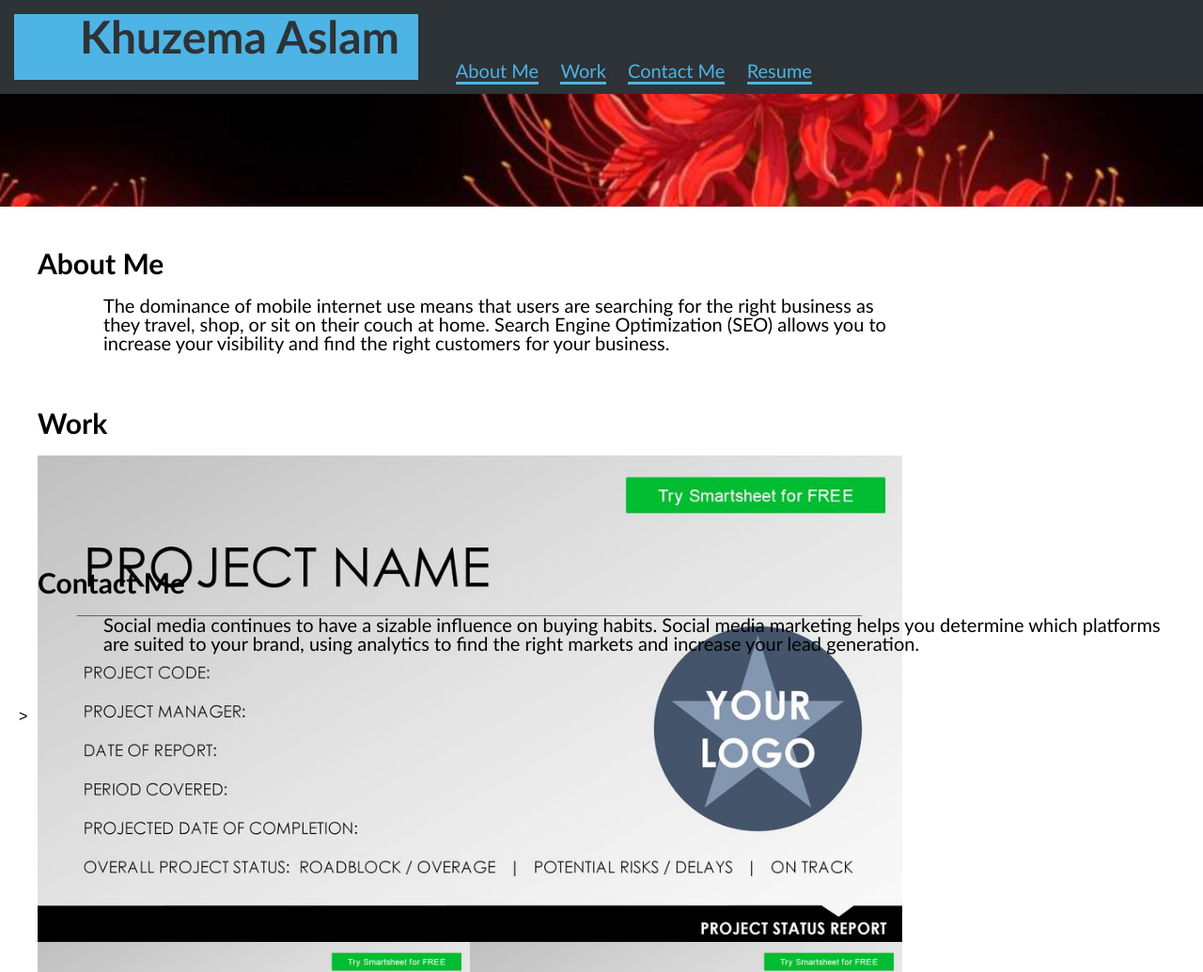
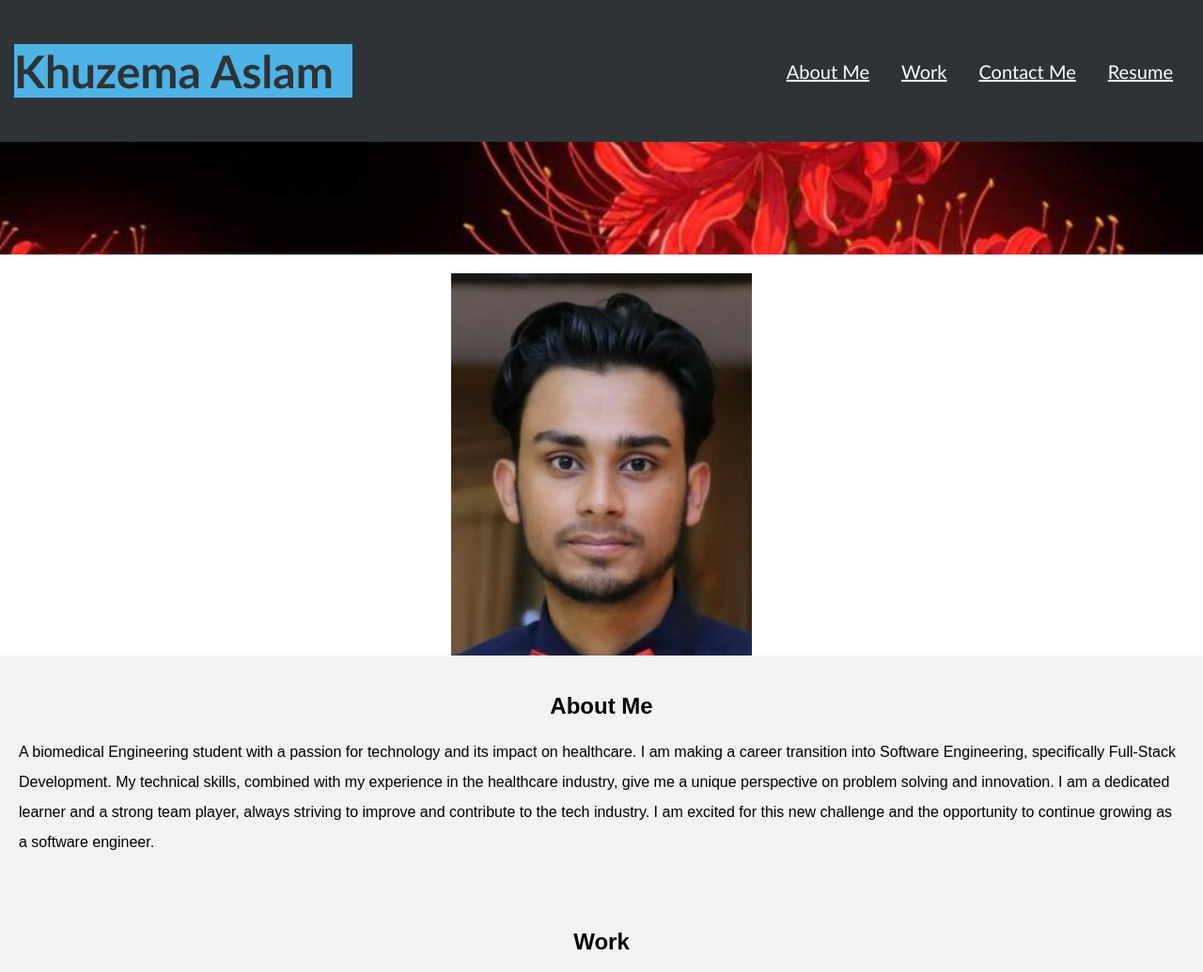
Before and after one commit to nuggetBiscuit/module-2-challenge, a plain HTML site: page index.html in a window 1280 px wide. Shown: the top 1035 px of the page at 94% size. Drawn offline with Linux system fonts and the light colour scheme; files that its build step writes are made by us from their sources.

Commit message:
Added contact info and about me summary.

```diff
--- a/Assets/style.css
+++ b/Assets/style.css
@@ -1,143 +1,106 @@
-/* Copied and refactored code from Challenge 1 */
 
-* {
-    box-sizing: border-box;
+      /* Add styles for the body of the page */
+    body {
+        font-family: Arial, sans-serif;
+        margin: 0;
         padding: 0;
-    margin: 0;
     }
 
-body {
-    background-color: #ffffff;
+      /* Add styles for the header */
+    header {
+        background-color: #333;
+        color: #fff;
+        display: flex;
+        justify-content: space-between;
+        padding: 20px;
+        align-items: center;
     }
 
     .header {
         padding: 15px;
         font-family: 'Trebuchet MS', 'Lucida Sans Unicode', 'Lucida Grande', 'Lucida Sans', Arial, sans-serif;
         background-color: #2d3336;
-    color: #501f1f;
+
         display:flex;
 
     }
-
     .header h1 {
         display:inline-block;
         font-size: 48px;
         background-color: #4eb3e5;
-    padding-left: 70px;
+        /* padding-left: 10px; */
         padding-right: 20px;
         color: #2d3336;
 
     }
 
 
+      /* Add styles for the logo */
+      /* .logo {
+        font-size: 20px;
+        text-transform: uppercase;
+        font-weight: bold;
+        letter-spacing: 2px;
+    } */
 
-.header header {
-    padding-top: 15px;
-    margin-right: 20px;
-    float: right;
-    font-family: 'Gill Sans', 'Gill Sans MT', Calibri, 'Trebuchet MS', sans-serif;
-    font-size: 20px;
-}
-
-.header nav {
-    /* Nav bar shows on left, have to move to right */
-    list-style-type: none;
-    margin-top: 50px;
-    margin-left: 25px;
-    justify-content: flex-start;
+      /* Add styles for the navigation menu */
+    nav {
+        display: flex;
     }
 
     .header nav a {
-    color: #4eb3e5;
-    margin-left: 15px;
-    text-decoration: none;
-    text-align: center;
-
-  }
-
-a {
-    color: #4eb3e5;
-    text-decoration: none;
-    border-bottom: 3.5px solid #4eb3e5;
+        color: #fff;
+        padding: 17px;
         font-size: 20px;
-
-}
-
-p {
-    font-size: 20px;
-    margin-left: 110px;
-    /* margin-right: -500px; */
-
-
     }
 
     .hero {
         height: 120px;
         width: 100%;
-    margin-bottom: 25px;
+        margin-bottom: 20px;
         background-image: url("../images/red-spider-lily.jpg");
         background-size: cover;
         background-position: center;
     }
-
-.float-left {
-    float: left;
-    margin-right: 25px;
+      /* Add styles for the main content */
+    main {
+        padding: 20px;
     }
 
-.float-right {
-    float: right;
-    margin-left: 70px;
+    .me img{
+      display:block;
+      margin: 0 auto;
+      width: 25%;
+      height: 25%;
     }
 
-.content {
-    width: 75%;
-    display: inline-block;
-    margin-left: 20px;
+      /* Add styles for the about section */
+    .about {
+        background-color: #f2f2f2;
+        padding: 20px;
     }
 
-.contact-me  {
-    display: block;
-    clear: both;
-    position: absolute;
-    z-index: 2;
+    .about p{
+      line-height: 200%;
+    }
+    /* .contacts {
+      display: flex;
+      justify-content: center;
+      align-items: center;
+      flex-direction: wrap;
+    } */
+
+    #contact-me a{
+      padding: 50px;
+      margin: 0 1em;
+      margin-left: 50px;
+      /* flex-basis: 20%; */
+      text-align: center;
+
     }
 
-
-
-.about-me {
-    display: block;
-    clear: both;
-    margin-bottom: 20px;
-    padding: 20px;
-    height: 150px;
-    font-family: 'Gill Sans', 'Gill Sans MT', Calibri, 'Trebuchet MS', sans-serif;
-    color: #000000;
-}
-
-.work {
-    display: block;
-    clear: both;
-    margin-bottom: 20px;
-    padding: 20px;
-    height: 150px;
-    font-family: 'Gill Sans', 'Gill Sans MT', Calibri, 'Trebuchet MS', sans-serif;
-    color: #000000;
-}
-
-.products {
-    display: flex;
-    flex-direction: row;
-    /* Centers along the main axis determined by flex-direction */
-    justify-content: center;
-    /* Centers along the opposite axis */
-    align-items: center;
-    width: 90%;
-    /* Uses the height of the viewport */
-    height: 100vh;
-    margin: 0 auto;
-    border-style: solid;
-    border-width: 2px;
+    .center {
+      text-align: center;
     }
 
     .first-proj{
@@ -145,9 +108,9 @@ p {
     }
 
     .first-proj img{
-
+        padding-bottom: 20px;
         display: block;
-    width: 100%;
+        width: 99.7%;
         position: relative;
         z-index: 1;
     }
@@ -158,111 +121,78 @@ p {
     }
 
     .card img {
+        display:block;
+        padding-bottom: 20px;
         float:left;
         display: block;
-    width: 50%;
+        width: 49.2%;
         position: relative;
         z-index: 1;
     }
-  /* .card header {
+
+    /* .card p{
+      display: block;
+      margin-top: 10px;
+    } */
+      /* Add styles for the skills section */
+    .skills {
         padding: 20px;
     }
 
-  .card p {
-    text-align: center;
-  } */
+      /* Add styles for the work section */
+    .work {
+        padding: 20px;
+        display: flex;
+        flex-wrap: wrap;
+    }
 
+      /* Add styles for the project images */
+    .project-image {
+        max-width: 100%;
+        height: auto;
+        width: 30%;
+        margin-right: 20px;
+        margin-bottom: 20px;
+    }
 
+      /* Add styles for the footer */
+    footer {
+        background-color: #333;
+        color: #fff;
+        display: flex;
+        justify-content: center;
+        padding: 20px;
+        align-items: center;
+    }
 
-@media (max-width: 768px) {
-    .container img {
-      width: 100%;
+    @media only screen and (max-width: 768px) {
+      #contact-me a {
+        display: block;
+        width: 65%;
+        padding-top: 10px;
+        padding-bottom: 10px;
+      }
+      .me img{
+        width: 30%;
+        height: 30%;
       }
     }
 
-.contact-me {
-
-    clear: both;
-    margin-bottom: 20px;
-    padding: 20px;
-    height: 150px;
-    font-family: 'Gill Sans', 'Gill Sans MT', Calibri, 'Trebuchet MS', sans-serif;
-    color: #000000;
+      /* Add media queries for responsive design */
+      @media only screen and (max-width: 600px) {
+        header {
+          flex-direction: column;
+          text-align: center;
         }
 
-.resume {
+        nav {
+          justify-content: center;
+        }
 
-    clear: both;
-    margin-bottom: 20px;
-    padding: 20px;
-    height: 150px;
-    font-family: 'Gill Sans', 'Gill Sans MT', Calibri, 'Trebuchet MS', sans-serif;
-    color: #000000;
+        .project-image, .about-image {
+          width: 100%;
+          float: none;
         }
 
 
-/* .work img {
-    max-height: 200px;
-} */
-
-
-
-.about-me h2 {
-    margin-bottom: 20px;
-    font-size: 30px;
     }
-
-.work h2 {
-    margin-bottom: 20px;
-    font-size: 30px;
-}
-
-.contact-me h2 {
-    margin-bottom: 20px;
-    font-size: 30px;
-}
-
-.resume h2 {
-    margin-bottom: 20px;
-    font-size: 30px;
-}
-
-.footer {
-    padding: 30px;
-    clear: both;
-    font-family: 'Trebuchet MS', 'Lucida Sans Unicode', 'Lucida Grande', 'Lucida Sans', Arial, sans-serif;
-    text-align: center;
-}
-
-.footer h2 {
-    font-size: 20px;
-}
-
-
-
-
-
-
-
-
-
-/* Tablets - header changes color */
-/* @media screen and (max-width: 992px) {
-  header {
-    background: #772014;
-  }
-} */
-
-/* Large smartphones - navbar changes color */
-/* @media screen and (max-width: 768px) {
-  nav {
-    background-color: #bb8588;
-  }
-} */
-
-/* Small smartphones - image placeholders change color */
-/* @media screen and (max-width: 576px) {
-  .sample-img {
-    background-color: #8ac4ff;
-  }
-} */
--- a/index.html
+++ b/index.html
@@ -3,66 +3,83 @@
 <!-- Copied and refactored code from Challenge 1 -->
 
 <head>
-    <meta charset="UTF-8" />
-    <link rel="stylesheet" href="./assets/css/reset.css" />
+    <meta charset="UTF-8">
+
     <link rel="stylesheet" href="./assets/style.css">
+    <meta name="viewport" content="width=device-width, initial-scale=1.0">
     <title>Khuzema Aslam</title>
 </head>
 
 <body>
     <header class="header">
-        <h1>Khuzema </span>Aslam</h1>
+      <h1>Khuzema Aslam</h1>
       <nav>
-            <a href="#about-me">About Me</a>;
-            <a href="#work">Work</a>;
-            <a href="#contact-me">Contact Me</a>;
-            <a href="#resume">Resume</a>;
+        <a href="#about-me">About Me</a>
+        <a href="#work">Work</a>
+        <a href="#contact-me">Contact Me</a>
+        <a href="#resume">Resume</a>
       </nav>
+    </header>
 
-    </header>
     <div class="hero"></div>
-    <section class="content">
-        <section id="about-me" class="about-me">
-            <!-- Added id="search-engine-optimization" so nav bar above properly links to section.-->
-            <h2 class="float-left">About Me</h2>
-            <p class="float-right">
-                The dominance of mobile internet use means that users are searching for the right business as they travel, shop, or sit on their couch at home. Search Engine Optimization (SEO) allows you to increase your visibility and find the right customers for your business.
-            </p>
+
+    <section class="me">
+        <img src="./images/me.jpg" alt = "Me." />
     </section>
-        <section id="work" class="work" class="products">
+
+    <section id="about-me" class="about">
+        <h2 class="center">About Me</h2>
+        <p>A biomedical Engineering student with a passion for technology and its impact on healthcare.
+        I am making a career transition into Software Engineering, specifically Full-Stack Development.
+        My technical skills, combined with my experience in the healthcare industry, give me a unique
+        perspective on problem solving and innovation.
+        I am a dedicated learner and a strong team player, always striving to improve and contribute to the tech industry.
+        I am excited for this new challenge and the opportunity to continue growing as a software engineer.</p>
+    </section>
+
+    <section id="work" class="about" >
+        <h2 class="center">Work</h2>
+
         <section class="first-proj">
-                <h2 class="float-left">Work</h2>
             <img src="./images/project-name.jpg" alt="Picture 1"/>
+            <!-- <p>Project 1</p> -->
         </section>
         <div class="card">
             <img src="./images/project-name.jpg" alt="Picture 2"/>
+            <!-- <p>Project 2</p> -->
 
             <img src="./images/project-name.jpg" alt="Picture 3"/>
+            <!-- <p>Project 3</p> -->
 
             <img src="./images/project-name.jpg" alt="Picture 4"/>
+            <!-- <p>Project 4</p> -->
 
             <img src="./images/project-name.jpg" alt="Picture 5"/>
+            <!-- <p>Project 5</p> -->
         </div>
+    </section>
 
+    <section id="contact-me" class="about" class="contacts">
+        <h2 class="center">Contact Me</h2>
+        <a href="">347-748-3040</a>
+        <!-- Clicking the gmail hyperlink opens up gmail on your browser along with a draft to that email -->
+        <a href="https://mail.google.com/mail/?view=cm&fs=1&to=khuzemamura@gmail.com">khuzemamura@gmail.com</a>
+        <a href="https://github.com/nuggetBiscuits">GitHub</a>
+        <a href="https://www.linkedin.com/in/muhammad-khuzema-aslam/">LinkedIn</a>
     </section>
-        <section id="contact-me" class="contact-me">
-            <h2 class="float-left">Contact Me</h2>
-            <p class="float-right">
-                Social media continues to have a sizable influence on buying habits. Social media marketing helps you determine which platforms are suited to your brand, using analytics to find the right markets and increase your lead generation.
-            </p>
+
+    <section id="resume" class="about">
+        <h2 class="center">Resume</h2>
+        <p>My name is dooooooood/My name is dooooooood/My name is dooooooood/My name is dooooooood/My name is dooooooood/My name is dooooooood/My name is dooooooood/My name is dooooooood/My name is dooooooood/My name is dooooooood/My name is dooooooood/</p>
     </section>
-        <section id="resume" class="resume">
-            <h2 class="float-left">Resume</h2>
-            <p class="float-right">
-                Social media continues to have a sizable influence on buying habits. Social media marketing helps you determine which platforms are suited to your brand, using analytics to find the right markets and increase your lead generation.
-            </p>
-        </section>
-  >
+
+</body>
+
     <footer class="footer">
-        <h2>Made with ❤️️ by Horiseon</h2>
+        <!-- <h2>Made with ❤️️ by this dood</h2>
         <p>
             &copy; 2019 Horiseon Social Solution Services, Inc.
-        </p>
+        </p> -->
     </footer>
 </body>
 
```
Lines whose indentation alone changed are shown as unchanged.
